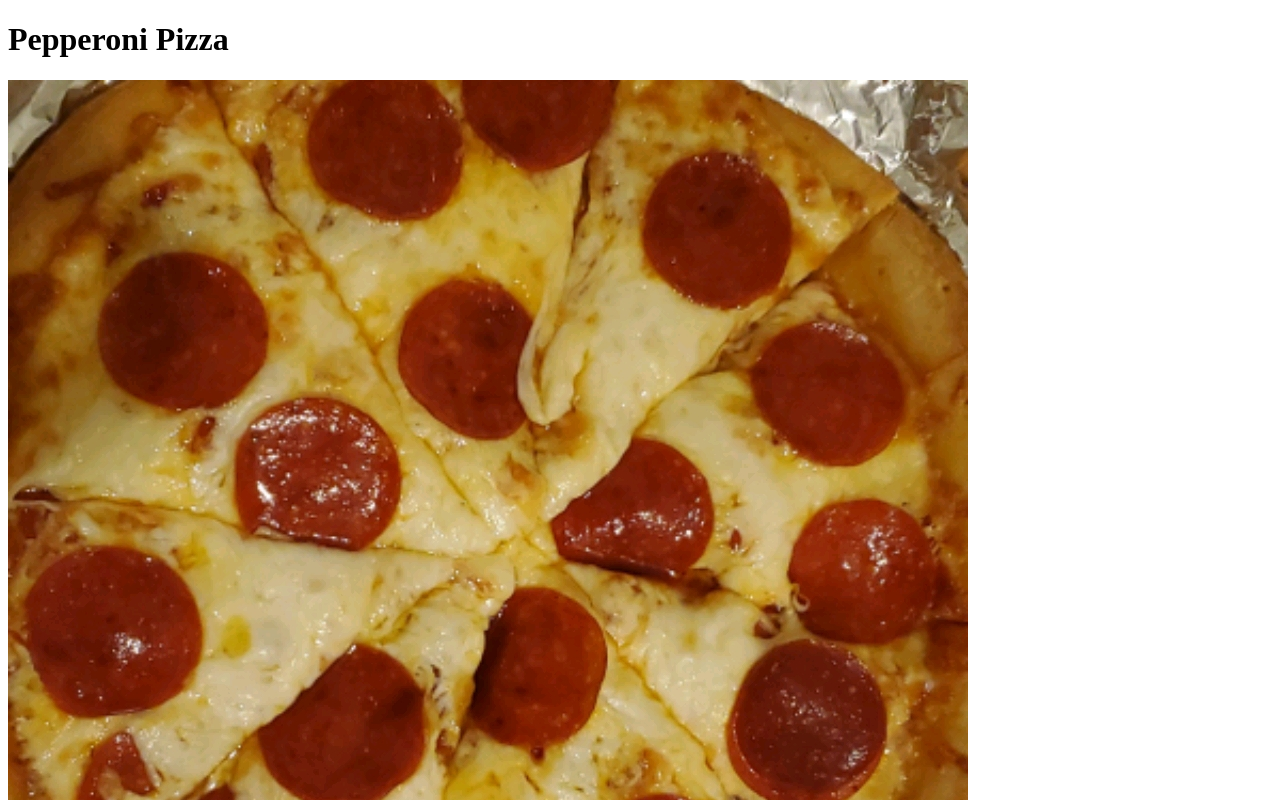
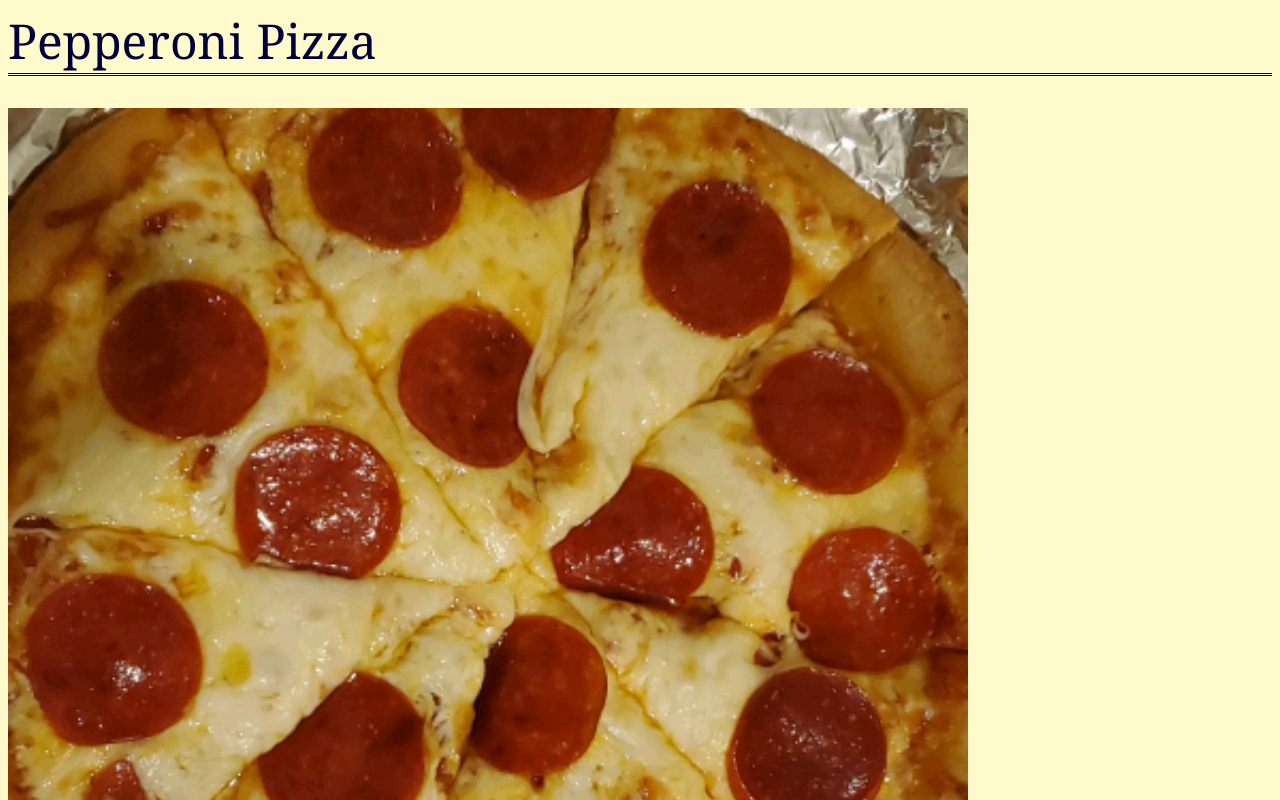
Before and after one commit to JonPYang/OdinProject2022-1b-odin-recipes, a plain HTML site: page recipes/pepperoni-pizza.html in a window 1280 px wide. Shown: the top 800 px of the page. Drawn offline with Linux system fonts and the light colour scheme.

Commit message:
Added styles.css
Changed background color to a light gold
Title font family set to Cambria
Changed h1 to span for better control of content sizing

```diff
--- a/recipes/pepperoni-pizza.html
+++ b/recipes/pepperoni-pizza.html
@@ -1,15 +1,16 @@
 <!DOCTYPE html>
 <html lang="en">
 <head>
+    <link rel="stylesheet" href="../styles.css">
     <meta charset="UTF-8">
     <meta http-equiv="X-UA-Compatible" content="IE=edge">
     <meta name="viewport" content="width=device-width, initial-scale=1.0">
     <title>Pepperoni Pizza</title>
 </head>
 <body>
-    <h1>Pepperoni Pizza</h1>
+    <div class="title"><span class="title">Pepperoni Pizza</span></div>
     <img src="./pepperoni-pizza.jpeg">
-    <div>
+    <div class="description">
         <h1>Description</h1>
         <p>The fanciest of home made pepperoni pizzas as told by a certain allrecipes page</p>
     </div>
--- /dev/null
+++ b/styles.css
@@ -0,0 +1,17 @@
+html {
+    background-color: rgb(255, 250, 203);
+    color: rgb(0, 1, 56);
+    box-sizing: border-box;
+}
+
+*, *::before, *::after {
+    box-sizing: inherit;
+  }
+
+.title {
+    font-family:Cambria, Cochin, Georgia, Times, 'Times New Roman', serif;
+    border-bottom: 3px double;
+    font-size: 3rem;
+    margin-bottom: 2rem;
+
+}
```
Also changed, not shown: index.html (+7 -7 lines), recipes/chocolate-chip-cookies.html (+3 -2 lines), recipes/crepes.html (+3 -2 lines), message.txt.
